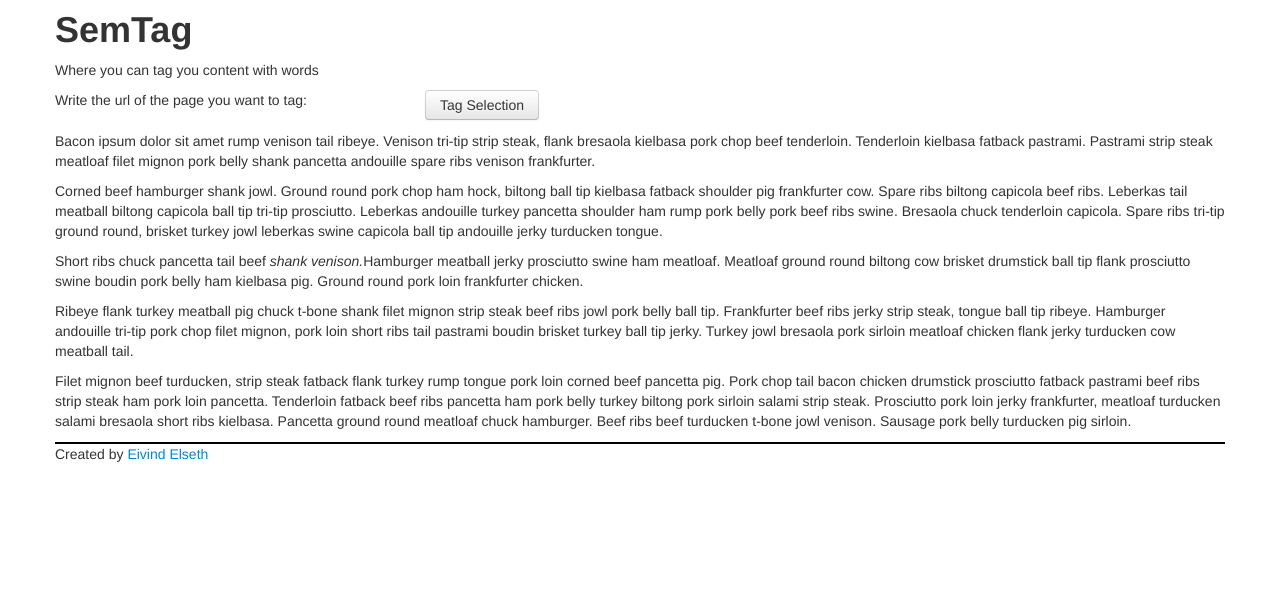
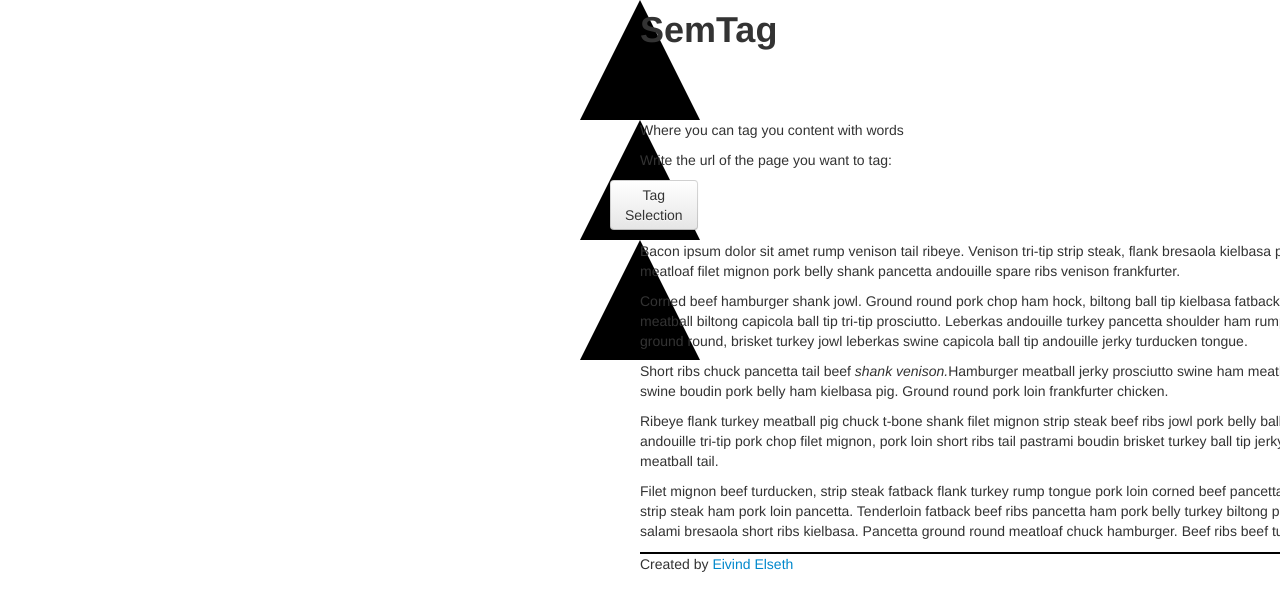
Before and after one commit to EivindEE/Madame, a Node server app: page / in a window 1280 px wide; the page is wider, and only the part inside the window is pictured. Shown: the top 611 px of that part. Run offline with Node 20, Linux system fonts and the light colour scheme.

Commit message:
Added new rules to scss

```diff
--- /dev/null
+++ b/public/stylesheets/scss/includes/_shapes.scss
@@ -0,0 +1,125 @@
+@mixin circle ($radius: 100px, $color: black) {
+   width: $radius;
+   height: $radius;
+   background: $color;
+   -moz-border-radius: ($radius/2);
+   -webkit-border-radius: ($radius/2);
+   border-radius: ($radius/2);
+}
+
+
+
+@mixin square ($sides: 40px, $color: black) {
+   width: $sides;
+   height: $sides;
+   background: $color;
+}
+
+
+
+
+@mixin oval  ($width: 200px, $height: 100px, $color: black) {
+   width: $width;
+   height: $height;
+   background: $color;
+   -moz-border-radius: #{$height} / #{$height / 2};
+   -webkit-border-radius: #{$height} / #{$height / 2};
+   border-radius: #{$height} / #{$height / 2};
+}
+
+
+
+
+@mixin up-triangle  ($height: 120px, $width: 120px, $color: black) {
+   width: 0;
+   height: 0;
+   border-bottom: $height solid $color;
+   border-left: $width / 2 solid transparent;
+   border-right: $width / 2 solid transparent;
+}
+
+
+
+
+@mixin down-triangle  ($height: 120px, $width: 120px, $color: black) {
+   width: 0;
+   height: 0;
+   border-top: $height solid $color;
+   border-left: $width / 2 solid transparent;
+   border-right: $width / 2 solid transparent;
+}
+
+
+
+
+@mixin left-triangle  ($height: 120px, $width: 120px, $color: black) {
+   width: 0;
+   height: 0;
+   border-right: $height solid $color;
+   border-top: $width / 2 solid transparent;
+   border-bottom: $width / 2 solid transparent;
+}
+
+
+
+
+@mixin right-triangle  ($height: 120px, $width: 120px, $color: black) {
+   width: 0;
+   height: 0;
+   border-left: $height solid red;
+   border-top: $width / 2 solid transparent;
+   border-bottom: $width / 2 solid transparent;
+}
+
+
+
+
+@mixin trapezium  ($flattness: 80px, $extention: 80px, $color: black) {
+   height: 0;
+   width: $flattness;
+   border-bottom: $flattness solid blue;
+   border-left: $extention solid transparent;
+   border-right: $extention solid transparent;
+}
+
+
+
+
+@mixin diamond  ($height : 80px, $width: 80px, $color: black) {
+   width: $width;
+   height: $height;
+   background: $color;
+   margin: 3px 0 0 30px;
+   /* Rotate */
+   -webkit-transform: rotate(-45deg);
+   -moz-transform: rotate(-45deg);
+   -ms-transform: rotate(-45deg);
+   -o-transform: rotate(-45deg);
+   transform: rotate(-45deg);
+   /* Rotate Origin */
+   -webkit-transform-origin: 0 100%;
+   -moz-transform-origin: 0 100%;
+   -ms-transform-origin: 0 100%;
+   -o-transform-origin: 0 100%;
+   transform-origin: 0 100%;
+}
+
+@mixin rectangle  ($height: 80px, $width: 140px, $color: black ) {
+   width: $width;
+   height: $height;
+   background: $color;
+}
+
+
+
+
+@mixin parallelogram   ( $height: 80px, $width: 140px, $skew: 20deg, $color: black) {
+   width: $width;
+   height: $height;
+   background: $color;
+   /* Skew */
+   -webkit-transform: skew($skew);
+   -moz-transform: skew($skew);
+   -o-transform: skew($skew);
+   transform: skew($skew);
+}
--- a/public/stylesheets/scss/style.scss
+++ b/public/stylesheets/scss/style.scss
@@ -1,3 +1,5 @@
+@import "includes/shapes";
+
 @mixin rounded($side, $radius: 10px) {
   border-#{$side}-radius: $radius;
   -moz-border-radius-#{$side}: $radius;
@@ -22,6 +24,7 @@
 	border-top-radius: $radius;
 	border-top-color: $color;
 }
+
 iframe {
 	height: 50em;
 	@include border(3 px);
@@ -29,6 +32,7 @@ iframe {
 
 .container {
 	min-height: 700 px;
+	@include up-triangle();
 }
 
 #extracted:not(:empty), .footer {
--- a/public/stylesheets/style.css
+++ b/public/stylesheets/style.css
@@ -1,4 +1,4 @@
-/* line 25, scss/style.scss */
+/* line 28, scss/style.scss */
 iframe {
   height: 50em;
   border-style: solid;
@@ -9,12 +9,17 @@ iframe {
   border-color: black;
 }
 
-/* line 30, scss/style.scss */
+/* line 33, scss/style.scss */
 .container {
   min-height: 700 px;
+  width: 0;
+  height: 0;
+  border-bottom: 120px solid black;
+  border-left: 60px solid transparent;
+  border-right: 60px solid transparent;
 }
 
-/* line 34, scss/style.scss */
+/* line 38, scss/style.scss */
 #extracted:not(:empty), .footer {
   border-top-style: solid;
   border-top-width: 2px;
```
